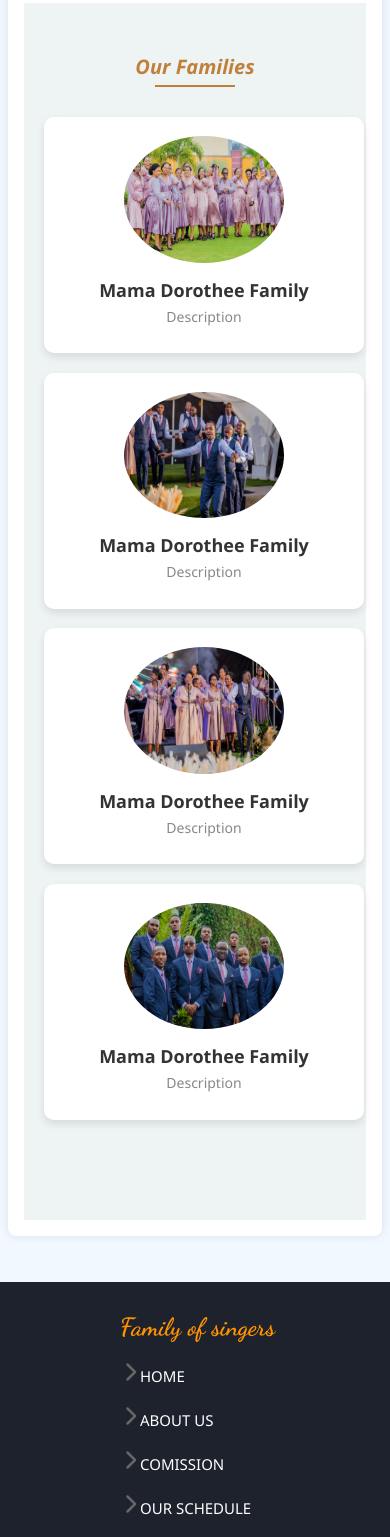
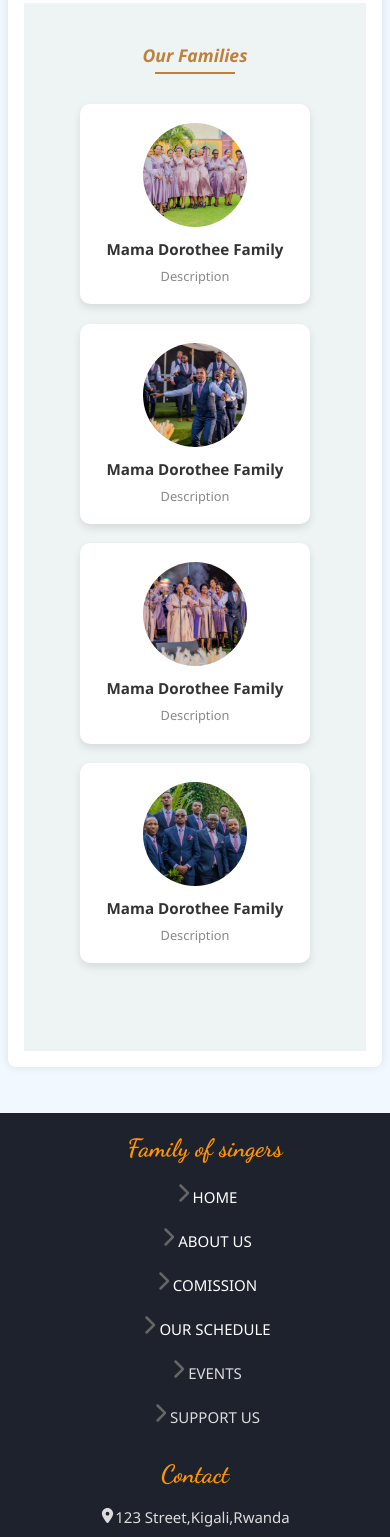
Before and after one commit to DianeRUT/ChoirSite, a React (Vite) app in the folder Choir-Frontend/: page /about in a window 390 px wide. Shown: the part 1320-2857 px from the top of the page. Built offline with nearby package versions, Linux system fonts and the light colour scheme.

Commit message:
added responsiveness for familyGrid and commission files

```diff
--- a/Choir-Frontend/src/Styles/Footer.css
+++ b/Choir-Frontend/src/Styles/Footer.css
@@ -1,133 +1,153 @@
-.Footer-container{
-    padding-top: 30px;
+.Footer-container {
+    padding-top: 1.875rem;
     background: rgba(30, 34, 45, 1);
-    color:rgba(220, 220, 220, 1);
-    height: 420px;
-    margin-top: 30px;
+    color: rgba(220, 220, 220, 1);
+    min-height: 26.25rem;
+    margin-top: 1.875rem;
     position: relative;
     z-index: 1;
 }
-.foooter-Links h4{
-    font-size: 25px;
-    color: rgba(255, 147, 0,1);
-    margin-left: 20px;
+
+.foooter-Links h4 {
+    font-size: 1.5625rem;
+    color: rgba(255, 147, 0, 1);
+    margin-left: 1.25rem;
     font-family: 'Dancing Script', cursive;
 }
 
-.foooter-Links ul{
-    margin-left: 20px;
+.foooter-Links ul {
+    margin-left: 1.25rem;
     list-style: none;
-    margin-top: 20px;
+    margin-top: 1.25rem;
     font-family: 'Poppins', sans-serif;
 }
 
-.foooter-Links ul li{
-    margin-top: 20px;
-    font-size: 15px;
-}
-.icon{
-    font-size: 12px;
-   color: rgba(102, 102, 102, 1);
+.foooter-Links ul li {
+    margin-top: 1.25rem;
+    font-size: 0.9375rem;
 }
 
-.footer-contact{
+.icon {
+    font-size: 0.75rem;
+    color: rgba(102, 102, 102, 1);
+}
+
+.footer-contact {
     margin-left: 47em;
     margin-top: -17.4em;
-
 }
 
-.footer-contact ul{
+.footer-contact ul {
     list-style: none;
-    margin-top: -5px;
+    margin-top: -0.3125rem;
     font-family: 'Poppins', sans-serif;
-
 }
 
-
-.footer-contact ul li{
-    margin-top: 23px;
-    font-size: 15px;
-
+.footer-contact ul li {
+    margin-top: 1.4375rem;
+    font-size: 0.9375rem;
 }
 
-
-
-.foooter-Links{
-    margin-left: 100px;
+.foooter-Links {
+    margin-left: 6.25rem;
 }
 
-.footer-contact h4{
-    font-size: 25px;
-    color: rgba(255, 147, 0,1);
+.footer-contact h4 {
+    font-size: 1.5625rem;
+    color: rgba(255, 147, 0, 1);
     font-family: 'Dancing Script', cursive;
 }
-
 
 .footer-socials {
     display: flex;
     justify-content: center;
-    gap: 25px;
-    margin-top: 70px;
-    padding-bottom: 5px;
-    margin-left: -65px;
-    border-bottom: 0.3px solid rgb(52, 56, 66);
+    gap: 1.5625rem;
+    margin-top: 4.375rem;
+    padding-bottom: 0.3125rem;
+    margin-left: -4.0625rem;
+    border-bottom: 0.01875rem solid rgb(52, 56, 66);
 }
 
 .footer-socials .socials {
-    width: 40px;
-    height: 40px;
+    max-width: 2.5rem;
+    max-height: 2.5rem;
     display: flex;
     align-items: center;
     justify-content: center;
     border-radius: 50%;
-    border: 2px solid #000;
+    border: 0.125rem solid #000;
     background-color: white;
     color: black;
-    font-size: 20px;
+    font-size: 1.25rem;
     transition: all 0.3s ease;
+    border-color: white;
 }
-
 
 .footer-socials .socials:hover {
     background-color: black;
     color: white;
-    border-color: white;
+    border-color: black;
 }
 
+.copyright {
+    margin-top: 0.625rem;
+    font-size: 0.8125rem;
+    font-family: 'Poppins', sans-serif;
+}
 
-.copyright{
-    margin-top: 10px;
-    font-size: 13px;
-    font-family: 'Poppins', sans-serif;
-
-}
-.underline{
+.underline {
     display: inline-block;
-    border-bottom: 0.2px solid rgb(202, 202, 202);
-    padding-bottom: 1px;
+    border-bottom: 0.0125rem solid rgb(202, 202, 202);
+    padding-bottom: 0.0625rem;
 }
 
 .footer-arrow {
     color: rgb(255, 255, 255);
-    margin-left: 90em;
-    padding: 10px;
+    padding: 0.625rem;
     background-color: rgba(255, 147, 0, 1);
-
-    /* Box Styling */
-    width: 30px;
-    height: 30px;
+    max-width: 1.875rem;
+    max-height: 1.875rem;
     display: flex;
     justify-content: center;
     align-items: center;
-    border-radius: 5px;
-    margin-top: -22px;
+    border-radius: 0.3125rem;
+    margin-top: -1.375rem;
     margin-left: 95em;
+}
 
-}
-.homeLink{
+.homeLink {
     text-decoration: none;
     color: white;
 }
-.homeLink:hover{
+
+.homeLink:hover {
     color: rgba(255, 147, 0, 1);
 }
+
+@media (max-width: 768px) {
+    .Footer-container {
+        padding: 1.25rem 1rem;
+        text-align: center;
+    }
+
+    .foooter-Links, .footer-contact {
+        margin: 0;
+    }
+
+    .footer-contact {
+        margin-top: 2rem;
+    }
+
+    .footer-socials {
+        flex-wrap: wrap;
+        gap: 1rem;
+        margin-left: 0;
+        justify-content: center;
+    }
+
+    .footer-arrow {
+        margin-left: auto;
+        margin-right: auto;
+        margin-top: 1.5rem;
+    }
+}
--- a/Choir-Frontend/src/styles/commission.css
+++ b/Choir-Frontend/src/styles/commission.css
@@ -38,9 +38,9 @@
 .commission-card {
   background: white;
   border-radius: 0.4rem;
-  padding: 20px;
-  width: 13rem;
-  height: 22vh;
+  padding: 1rem;
+  max-width: 13rem;
+  min-height: 22vh;
   box-shadow: 0 4px 8px rgba(0, 0, 0, 0.1);
   transition: transform 0.3s ease-in-out;
   text-align: center;
@@ -82,3 +82,24 @@
     width: 2.79rem;
     height:4.8vh;
 }
+@media (max-width: 768px) {
+  .commission-grid {
+    flex-direction: column;
+    gap: 1.5rem;
+    padding: 0 2rem;
+  }
+
+  .commission-card {
+    max-width: 100%;
+    min-height: auto;
+  }
+
+  .commission-title {
+    font-size: 1.1rem;
+    margin-top: 3rem;
+  }
+
+  .commission-description {
+    font-size: 0.85rem;
+  }
+}
--- a/Choir-Frontend/src/styles/familyGrid.css
+++ b/Choir-Frontend/src/styles/familyGrid.css
@@ -1,83 +1,137 @@
 /* Family Section */
 .family-section {
   text-align: center;
-    background-color: #eef3f3; /* Light background */
-    padding: 50px 20px;
+  background-color: #eef3f3;
+  padding: 3rem 1.25rem; /* 50px 20px → rem units */
 }
 
 /* Section Title */
 .section-title {
-    font-size: 20px;
+  font-size: 1.25rem; /* 20px */
   font-style: italic;
-    color: #c0803a; /* Orange underline color */
+  color: #c0803a;
   display: inline-block;
   position: relative;
-    margin-bottom: 30px;
+  margin-bottom: 1.875rem; /* 30px */
 }
-
 
 .section-title::after {
   content: "";
   display: block;
-    width: 80px;
-    height: 2px;
+  width: 5rem; /* 80px */
+  height: 0.125rem; /* 2px */
   background-color: #c0803a;
-    margin: 5px auto 0;
+  margin: 0.313rem auto 0;
 }
 
 /* Grid Container */
 .family-grid {
   display: grid;
-    grid-template-columns: repeat(auto-fit, minmax(22rem, 2fr));
+  grid-template-columns: repeat(auto-fit, minmax(16rem, 1fr)); /* more responsive */
   gap: 1.2rem;
   justify-content: center;
-    padding: 0 11rem;
-    margin-bottom: 50px;
+  padding: 0 6vw;
+  margin-bottom: 3rem;
   flex-grow: 1;
   z-index: 0;
 }
 
 /* Family Card */
 .family-card {
-    width: 20rem;
-    height: 28vh;
+  max-width: 20rem;
+  width: 100%;
   background: white;
-    border-radius: 10px;
+  border-radius: 0.625rem;
   padding: 1.2rem;
-    box-shadow: 0 4px 8px rgba(0, 0, 0, 0.1);
+  box-shadow: 0 0.25rem 0.5rem rgba(0, 0, 0, 0.1);
   transition: transform 0.3s ease-in-out;
   text-align: center;
 }
 
 .family-card:hover {
-    transform: translateY(-5px);
+  transform: translateY(-0.313rem);
 }
 
 /* Family Image */
 .family-image {
   width: 10rem;
-    height: 15vh;
+  height: auto;
+  aspect-ratio: 1 / 1;
   border-radius: 50%;
   overflow: hidden;
-    margin: 0 auto 15px;
+  margin: 0 auto 0.75rem;
 }
 
 .family-image img {
   width: 100%;
   height: 100%;
-    object-fit: fill;
+  object-fit: cover;
 }
 
 /* Family Name */
 .family-name {
-    font-size: 18px;
+  font-size: 1.1rem;
   font-weight: bold;
   color: #333;
-    margin-bottom: 5px;
+  margin-bottom: 0.5rem;
 }
 
 /* Family Description */
 .family-description {
-    font-size: 14px;
+  font-size: 0.9rem;
   color: #888;
 }
+
+/* ===================== */
+/* Responsive Breakpoints */
+/* ===================== */
+
+@media (max-width: 1024px) {
+  .family-section {
+    padding: 2.5rem 2rem;
+  }
+
+  .family-grid {
+    grid-template-columns: repeat(auto-fit, minmax(14rem, 1fr));
+    padding: 0 4vw;
+  }
+
+  .family-image {
+    width: 8rem;
+  }
+
+  .family-name {
+    font-size: 1rem;
+  }
+
+  .family-description {
+    font-size: 0.85rem;
+  }
+}
+
+@media (max-width: 768px) {
+  .family-grid {
+    grid-template-columns: 1fr;
+    padding: 0 1.5rem;
+  }
+
+  .family-card {
+    max-width: 100%;
+  }
+
+  .family-image {
+    width: 6.5rem;
+  }
+
+  .section-title {
+    font-size: 1.1rem;
+  }
+
+  .family-name {
+    font-size: 0.95rem;
+  }
+
+  .family-description {
+    font-size: 0.8rem;
+  }
+}
```
Lines whose indentation alone changed are shown as unchanged.
